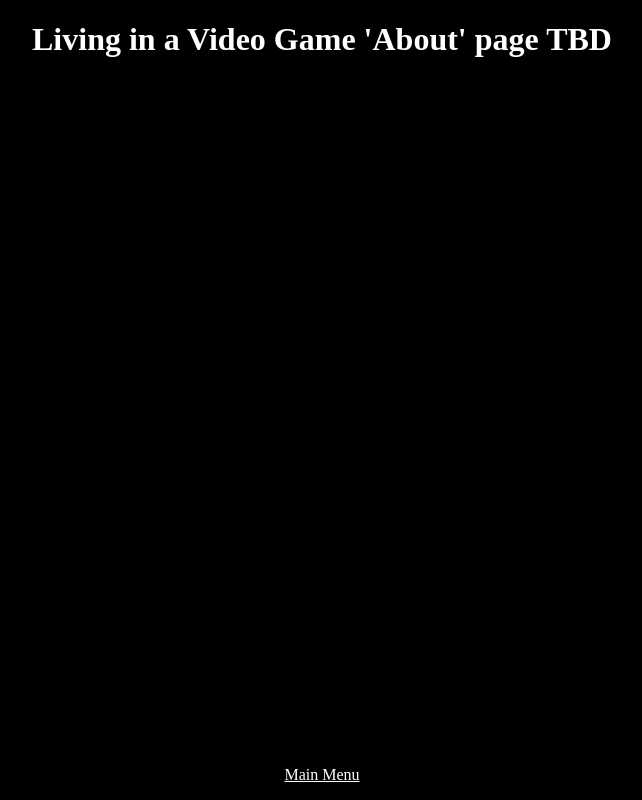
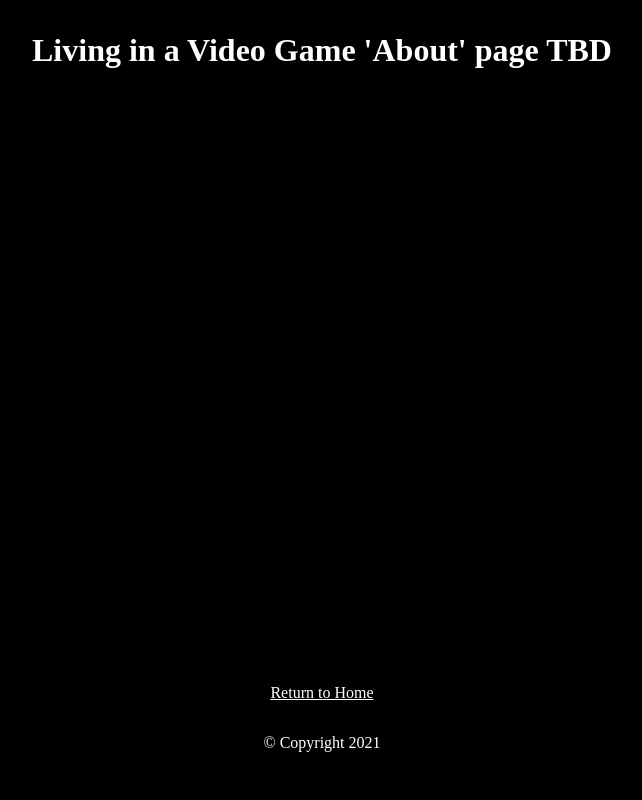
Before and after one commit to jordanmceachern/innermost, a Gatsby site in the folder client/: page /about in a window 1280 px wide. Shown: the whole page, without its empty margins (318-960 px from the left). Built offline with nearby package versions, Linux system fonts and the light colour scheme; Gatsby itself is replaced by a stand-in of ours.

Commit message:
fix: style edits etc

```diff
--- a/client/src/components/Layout/Layout.css
+++ b/client/src/components/Layout/Layout.css
@@ -15,8 +15,21 @@ a:active {
   opacity: 0.8;
 }
 
+footer {
+  position: absolute;
+  bottom: 0;
+  margin: 2rem;
+}
+
+footer p {
+  text-align: center;
+}
+
 h1 {
   text-align: center;
+  position: absolute;
+  top: 0;
+  margin: 2rem;
 }
 
 ul {
@@ -32,8 +45,8 @@ main {
   width: 100%;
   display: flex;
   flex-direction: column;
-  justify-content: space-between;
   align-items: center;
+  justify-content: center;
 }
 
 .app-container {
@@ -44,20 +57,16 @@ main {
   align-items: center;
   height: 100vh;
   width: 100vw;
-}
-
-.copyright {
-  text-align: center;
+  position: relative;
 }
 
 .main-menu {
   display: flex;
-  flex-direction: column;
-  align-items: center;
+  flex-direction: column;;
 }
 
 .return-to-home {
-  text-align: center;
+  margin-bottom: 2rem;
 }
 
 .table-of-contents {
--- a/client/src/components/Layout/Layout.js
+++ b/client/src/components/Layout/Layout.js
@@ -1,10 +1,26 @@
 import React from 'react'
+import { Link } from 'gatsby'
 import './Layout.css'
 
 const Layout = props => {
+  const isHomePage = window.location.pathname === '/'
   return (
     <div className='app-container'>
       {props.children}
+      <footer>
+        {
+          !isHomePage && (
+            <p className='return-to-home'>
+              <Link to='/'>
+                Return to Home
+              </Link>
+            </p>
+          )
+        }
+        <p>
+          &copy; Copyright {new Date().getFullYear()}
+        </p>
+      </footer>
     </div>
   )
 }
--- a/client/src/pages/about.js
+++ b/client/src/pages/about.js
@@ -1,5 +1,4 @@
 import React from 'react'
-import { Link } from 'gatsby'
 import Layout from '../components/Layout/Layout'
 
 const About = () => {
@@ -10,11 +9,6 @@ const About = () => {
         <h1>
           Living in a Video Game 'About' page TBD
         </h1>
-        <p className='return-to-home'>
-          <Link to='/'>
-            Main Menu
-          </Link>
-        </p>
       </main>
     </Layout>
   )
--- a/client/src/pages/chapters.js
+++ b/client/src/pages/chapters.js
@@ -50,9 +50,6 @@ const Chapters = () => {
             )
           }
         </ul>
-        <p className='return-to-home'>
-          <Link to='/'>Main Menu</Link>
-        </p>
       </main>
     </Layout>
   )
--- a/client/src/pages/index.js
+++ b/client/src/pages/index.js
@@ -29,7 +29,6 @@ const IndexPage = () => {
             </li>
           </ul>
         </div>
-        <p className='copyright'>Copyright 2020</p>
       </main>
     </Layout>
   )
```
Also changed, not shown: client/src/components/Chapter/Chapter.js (+2 -6 lines).
